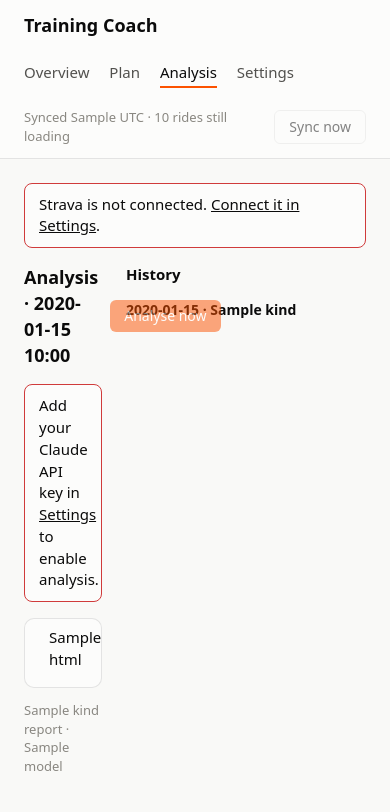
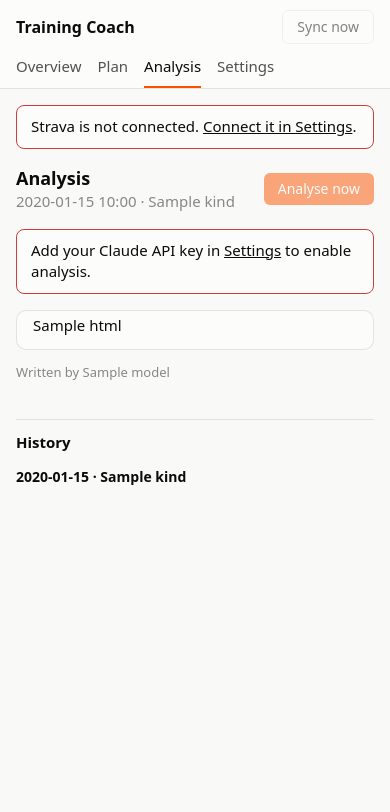
Before and after one commit to johanlasses/training-coach, a FastAPI app: template training_coach/app/templates/analysis.html in a window 390 px wide. Shown: the top 812 px of the page. Run offline with FastAPI, Linux system fonts and the light colour scheme; the template is opened without the code that fills it: most values are stand-ins (such as "Sample title", 1, 10 or a date in 2020); parts of the project's set-up code (start-up, migrations or seed data) failed here and were passed over; some libraries are stand-ins or nearby versions.

Commit message:
Fix mobile layout: analysis page, header, number wrapping
The analysis page set its two-column grid inline, which overrode the
responsive breakpoint, so on phones the history column squeezed the report
and overlapped the button. Header now puts nav on its own row on phones,
and thousands separators no longer break across lines.

Co-Authored-By: Claude Opus 5.5 <noreply@anthropic.com>

```diff
--- a/training_coach/app/static/app.css
+++ b/training_coach/app/static/app.css
@@ -70,7 +70,11 @@ button:disabled { opacity: .5; cursor: default; }
 .secondary-text { color: var(--text-secondary); }
 
 .layout { display: grid; grid-template-columns: minmax(0, 1fr) 420px; gap: 24px; }
-@media (max-width: 1000px) { .layout { grid-template-columns: 1fr; } }
+.layout-aside { grid-template-columns: minmax(0, 1fr) 240px; }
+@media (max-width: 1000px) { .layout, .layout-aside { grid-template-columns: 1fr; } }
+.page-head { display: flex; align-items: center; gap: 12px; flex-wrap: wrap; margin-bottom: 16px; }
+.page-head h2 { margin: 0; font-size: 18px; }
+.page-head form { margin-left: auto; }
 
 .tiles { display: grid; grid-template-columns: repeat(4, minmax(0, 1fr)); gap: 12px; margin-bottom: 24px; }
 @media (max-width: 700px) { .tiles { grid-template-columns: repeat(2, minmax(0, 1fr)); } }
@@ -149,3 +153,17 @@ table.zones td { padding: 3px 6px 3px 0; }
 .steps-list li.disabled { opacity: .55; }
 .steps-list p { margin: 0 0 8px; }
 button, .btn { white-space: nowrap; }
+
+/* Phones */
+@media (max-width: 700px) {
+  header { padding: 10px 16px 0; gap: 4px 12px; }
+  header h1 { font-size: 16px; }
+  .status { order: 2; }
+  .status > span { display: none; }  /* sync time doesn't fit; the button stays */
+  nav { order: 3; width: 100%; display: flex; overflow-x: auto; white-space: nowrap; }
+  nav a { padding: 8px 0; }
+  main { padding: 16px; }
+  .report { padding: 4px 16px 12px; }
+  .report ul, .report ol { padding-left: 20px; }
+  .history { border-top: 1px solid var(--border); padding-top: 12px; }
+}
--- a/training_coach/app/templates/analysis.html
+++ b/training_coach/app/templates/analysis.html
@@ -1,11 +1,14 @@
 {% extends "base.html" %}
 {% set page = 'analysis' %}
 {% block content %}
-<div class="layout" style="grid-template-columns: minmax(0, 1fr) 240px">
+<div class="layout layout-aside">
   <section>
-    <div style="display:flex; align-items:center; gap:12px; margin-bottom:16px">
-      <h2 style="margin:0; font-size:18px">{% if a %}Analysis · {{ a.created_at[:16] | replace('T', ' ') }}{% else %}Analysis{% endif %}</h2>
-      <form method="post" action="{{ base }}/analysis" style="margin-left:auto">
+    <div class="page-head">
+      <div>
+        <h2>Analysis</h2>
+        {% if a %}<div class="muted">{{ a.created_at[:16] | replace('T', ' ') }} · {{ a.kind }}</div>{% endif %}
+      </div>
+      <form method="post" action="{{ base }}/analysis">
         {% set running = jobs.analysis and jobs.analysis.running %}
         <button {{ 'disabled' if not ai_ok or running }}>{{ 'Analysing…' if running else 'Analyse now' }}</button>
       </form>
@@ -13,7 +16,7 @@
     {% if not ai_ok %}<div class="notice error">Add your Claude API key in <a href="{{ base }}/settings">Settings</a> to enable analysis.</div>{% endif %}
     {% if a %}
       <div class="report">{{ html | safe }}</div>
-      <p class="muted" style="font-size:13px">{{ a.kind | capitalize }} report · {{ a.model }}</p>
+      <p class="muted" style="font-size:13px">Written by {{ a.model }}</p>
     {% else %}
       <div class="card"><p style="margin:0">No analysis yet. A weekly report is written every Monday at 06:00, or run one now.</p></div>
     {% endif %}
--- a/training_coach/app/templates/home.html
+++ b/training_coach/app/templates/home.html
@@ -24,8 +24,8 @@
     <div class="sub">{{ d.last7.hours }} h · {{ d.last7.km }} km</div></div>
   <div class="tile"><div class="label">Last 30 days</div><div class="value">{{ d.last30.rides }} <small>rides</small></div>
     <div class="sub">{{ d.last30.hours }} h · {{ d.last30.km }} km · {{ d.last30.indoor_rides }} indoor</div></div>
-  <div class="tile"><div class="label">Year to date</div><div class="value">{{ '{:,}'.format(d.ytd.km).replace(',', ' ') }} <small>km</small></div>
-    <div class="sub">{{ d.ytd.hours }} h · {{ d.ytd.rides }} rides · {{ '{:,}'.format(d.ytd.elevation).replace(',', ' ') }} m</div></div>
+  <div class="tile"><div class="label">Year to date</div><div class="value">{{ '{:,}'.format(d.ytd.km).replace(',', ' ') }} <small>km</small></div>
+    <div class="sub">{{ d.ytd.hours }} h · {{ d.ytd.rides }} rides · {{ '{:,}'.format(d.ytd.elevation).replace(',', ' ') }} m</div></div>
 </div>
 
 <div class="layout">
```
